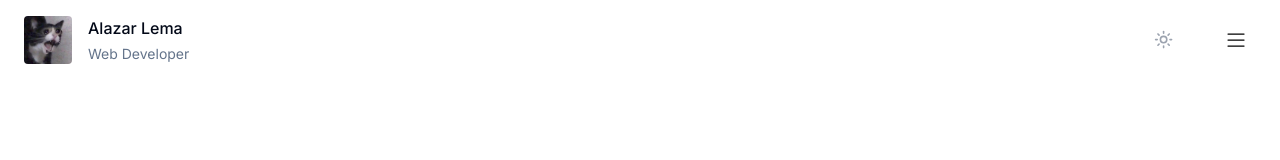
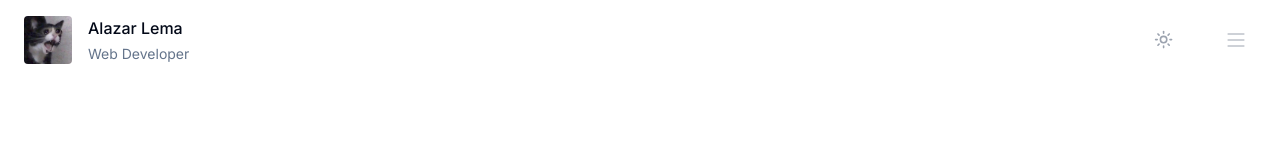
Before and after one commit to Alazar351/personal-website, a Next.js app: page / in a window 1280 px wide. Shown: the top 160 px of the page. Built offline with nearby package versions, Linux system fonts and the light colour scheme.

Commit message:
icon update

```diff
--- a/components/Nav.tsx
+++ b/components/Nav.tsx
@@ -1,5 +1,8 @@
 import Image from "next/image";
 import { ModeToggle } from "./ui/toggleMode";
+import { Button } from "./ui/button";
+import { Menu } from "lucide-react";
+
 export default function Nav() {
   return (
     <div className="flex items-center justify-between px-6 py-4">
@@ -18,9 +21,14 @@ export default function Nav() {
       </div>
       <div className="flex gap-8">
         <ModeToggle />
-        <button className="flex w-10 items-center justify-center rounded  hover:bg-gray-100">
-          <img src="/menu.svg" width={24} height={24} alt="Menu open button" />
-        </button>
+        <Button
+          className=" rounded-md hover:bg-gray-100 hover:text-gray-400 "
+          variant="ghost"
+          size="icon"
+        >
+          <Menu color="#9CA3AF" strokeWidth={1} size={24} />
+        </Button>
+
         <nav className="hidden">
           <ul>
             <li></li>
```
Also changed, not shown: public/menu.svg (deleted).
